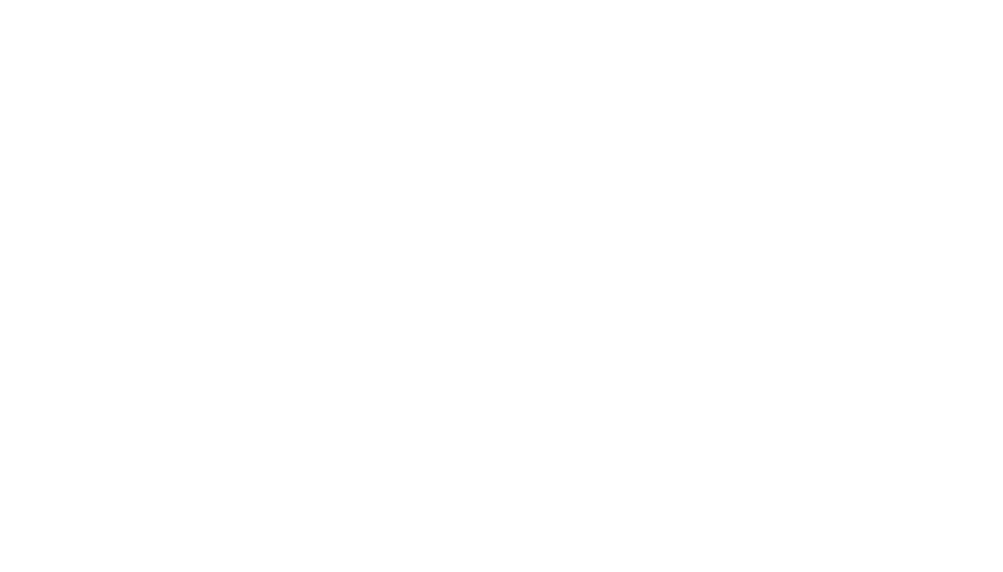
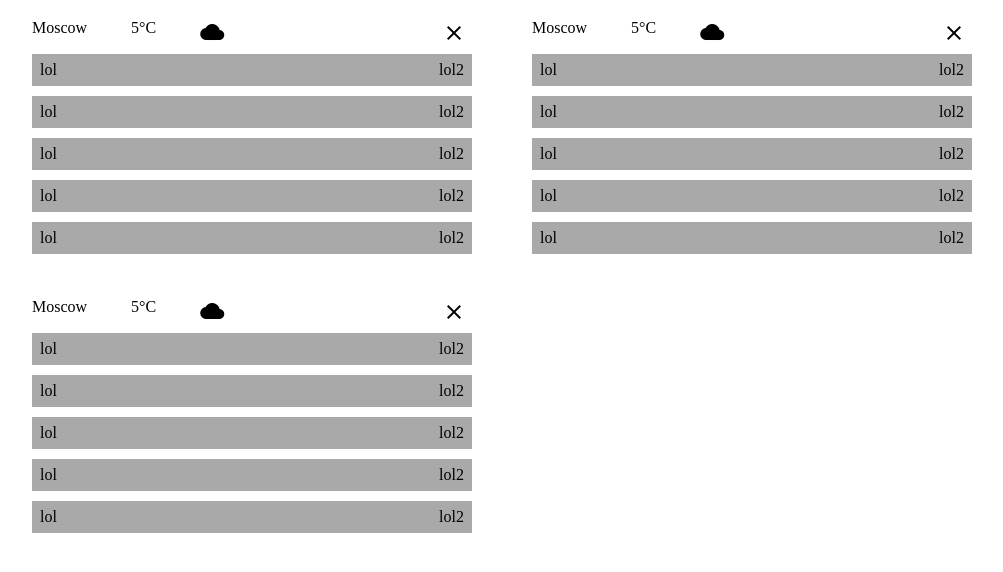
Before and after one commit to e-X-plorer/Web_Lab_2.1, a plain HTML site: page index.html in a window 1280 px wide. Shown: the whole page, without its empty margins (138-1141 px from the left). Drawn offline with Linux system fonts and the light colour scheme.

Commit message:
single favourite item WIP

```diff
--- a/index.html
+++ b/index.html
@@ -3,8 +3,103 @@
 <head>
     <meta charset="UTF-8">
     <title>Weather</title>
+    <link rel="stylesheet" href="https://fonts.googleapis.com/icon?family=Material+Icons">
+    <link rel="stylesheet" href="stylesheet.css">
 </head>
 <body>
-
+    <main>
+        <section id="favourites">
+            <div class="location">
+                <div class="favorite-item-header">
+                    <h3 class="item-header-entry">Moscow</h3>
+                    <span class="item-header-entry">5°C</span>
+                    <i class="material-icons item-header-entry">cloud</i>
+                    <button class="close-button"><i class="material-icons">close</i></button>
+                </div>
+                <ul class="weather-features">
+                    <li class="grey-rect">
+                        <h4 class="feature-name">lol</h4>
+                        <span class="feature-text">lol2</span>
+                    </li>
+                    <li class="grey-rect">
+                        <h4 class="feature-name">lol</h4>
+                        <span class="feature-text">lol2</span>
+                    </li>
+                    <li class="grey-rect">
+                        <h4 class="feature-name">lol</h4>
+                        <span class="feature-text">lol2</span>
+                    </li>
+                    <li class="grey-rect">
+                        <h4 class="feature-name">lol</h4>
+                        <span class="feature-text">lol2</span>
+                    </li>
+                    <li class="grey-rect">
+                        <h4 class="feature-name">lol</h4>
+                        <span class="feature-text">lol2</span>
+                    </li>
+                </ul>
+            </div>
+            <div class="location">
+                <div class="favorite-item-header">
+                    <h3 class="item-header-entry">Moscow</h3>
+                    <span class="item-header-entry">5°C</span>
+                    <i class="material-icons item-header-entry">cloud</i>
+                    <button class="close-button"><i class="material-icons">close</i></button>
+                </div>
+                <ul class="weather-features">
+                    <li class="grey-rect">
+                        <h4 class="feature-name">lol</h4>
+                        <span class="feature-text">lol2</span>
+                    </li>
+                    <li class="grey-rect">
+                        <h4 class="feature-name">lol</h4>
+                        <span class="feature-text">lol2</span>
+                    </li>
+                    <li class="grey-rect">
+                        <h4 class="feature-name">lol</h4>
+                        <span class="feature-text">lol2</span>
+                    </li>
+                    <li class="grey-rect">
+                        <h4 class="feature-name">lol</h4>
+                        <span class="feature-text">lol2</span>
+                    </li>
+                    <li class="grey-rect">
+                        <h4 class="feature-name">lol</h4>
+                        <span class="feature-text">lol2</span>
+                    </li>
+                </ul>
+            </div>
+            <div class="location">
+                <div class="favorite-item-header">
+                    <h3 class="item-header-entry">Moscow</h3>
+                    <span class="item-header-entry">5°C</span>
+                    <i class="material-icons item-header-entry">cloud</i>
+                    <button class="close-button"><i class="material-icons">close</i></button>
+                </div>
+                <ul class="weather-features">
+                    <li class="grey-rect">
+                        <h4 class="feature-name">lol</h4>
+                        <span class="feature-text">lol2</span>
+                    </li>
+                    <li class="grey-rect">
+                        <h4 class="feature-name">lol</h4>
+                        <span class="feature-text">lol2</span>
+                    </li>
+                    <li class="grey-rect">
+                        <h4 class="feature-name">lol</h4>
+                        <span class="feature-text">lol2</span>
+                    </li>
+                    <li class="grey-rect">
+                        <h4 class="feature-name">lol</h4>
+                        <span class="feature-text">lol2</span>
+                    </li>
+                    <li class="grey-rect">
+                        <h4 class="feature-name">lol</h4>
+                        <span class="feature-text">lol2</span>
+                    </li>
+                </ul>
+            </div>
+        </section>
+    </main>
 </body>
 </html>
--- /dev/null
+++ b/stylesheet.css
@@ -0,0 +1,90 @@
+html, body, div, span, applet, object, iframe,
+h1, h2, h3, h4, h5, h6, p, blockquote, pre,
+a, abbr, acronym, address, big, cite, code,
+del, dfn, em, img, ins, kbd, q, s, samp,
+small, strike, strong, sub, sup, tt, var,
+b, u, i, center,
+dl, dt, dd, ol, ul, li,
+fieldset, form, label, legend,
+table, caption, tbody, tfoot, thead, tr, th, td,
+article, aside, canvas, details, embed,
+figure, figcaption, footer, header, hgroup,
+menu, nav, output, ruby, section, summary,
+time, mark, audio, video {
+    margin: 0;
+    padding: 0;
+    border: 0;
+    font-size: 100%;
+    font: inherit;
+    vertical-align: baseline;
+}
+/* HTML5 display-role reset for older browsers */
+article, aside, details, figcaption, figure,
+footer, header, hgroup, menu, nav, section {
+    display: block;
+}
+body {
+    line-height: 1;
+}
+ol, ul {
+    list-style: none;
+}
+blockquote, q {
+    quotes: none;
+}
+blockquote:before, blockquote:after,
+q:before, q:after {
+    content: '';
+    content: none;
+}
+table {
+    border-collapse: collapse;
+    border-spacing: 0;
+}
+
+button {
+    border: none;
+    background: none;
+    outline: none;
+}
+
+main {
+    width: 1000px;
+    margin: auto;
+}
+
+#favourites {
+    display: flex;
+    flex-wrap: wrap;
+}
+
+.grey-rect {
+    display: flex;
+    justify-content: space-between;
+    background-color: darkgrey;
+    margin-top: 5px;
+    margin-bottom: 5px;
+    padding: 8px;
+}
+
+.favorite-item-header {
+    display: flex;
+}
+
+.weather-features {
+    display: flex;
+    flex-direction: column;
+}
+
+.location {
+    margin: 2% 3%;
+    width: 44%;
+}
+
+.close-button {
+    margin-left: auto;
+}
+
+.item-header-entry {
+    margin-right: 10%;
+}
```
Also changed, not shown: cross.png (added), weather.png (added).
